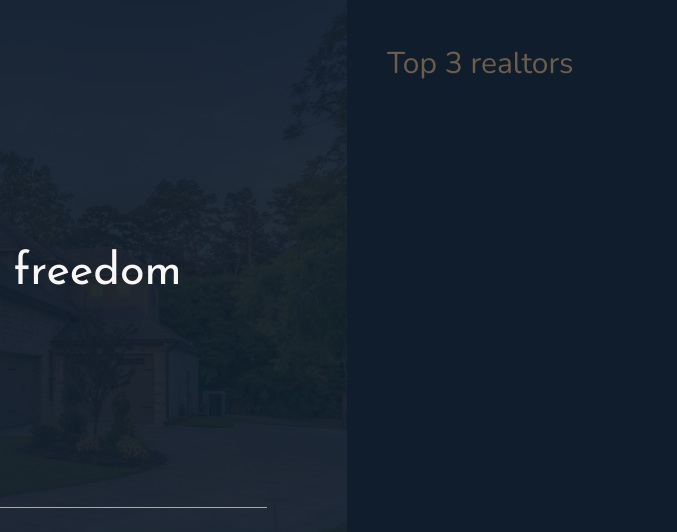
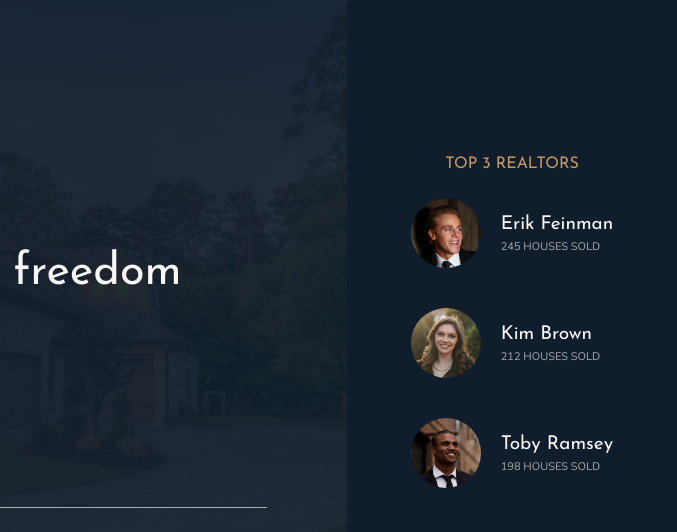
Before and after one commit to anasbajjouk/UPH, a website: page index.html in a window 1280 px wide. Shown: the top 532 px of the page, 603-1280 px from the left. Drawn offline with nearby package versions, Linux system fonts and the light colour scheme.

Commit message:
Finished the realtors part

```diff
--- a/index.html
+++ b/index.html
@@ -33,7 +33,28 @@
       </div>
     </header>
 
-    <div class="realtors">Top 3 realtors</div>
+    <div class="realtors">
+      <h3 class="heading-3">Top 3 Realtors</h3>
+      <div class="realtors__list">
+        <img src="img/realtor-1.jpeg" alt="Realtor 1" class="realtors__img" />
+        <div class="realtors__details">
+          <h4 class="heading-4 heading-4--light">Erik Feinman</h4>
+          <p class="realtors__sold">245 houses sold</p>
+        </div>
+
+        <img src="img/realtor-2.jpeg" alt="Realtor 2" class="realtors__img" />
+        <div class="realtors__details">
+          <h4 class="heading-4 heading-4--light">Kim Brown</h4>
+          <p class="realtors__sold">212 houses sold</p>
+        </div>
+
+        <img src="img/realtor-3.jpeg" alt="Realtor 3" class="realtors__img" />
+        <div class="realtors__details">
+          <h4 class="heading-4 heading-4--light">Toby Ramsey</h4>
+          <p class="realtors__sold">198 houses sold</p>
+        </div>
+      </div>
+    </div>
 
     <div class="features">
       <div class="feature">
--- a/sass/_realtors.scss
+++ b/sass/_realtors.scss
@@ -1,4 +1,31 @@
 .realtors {
     background-color: $color-secondary;
     grid-column: col-start 7 / full-end;
+    padding: 3rem;
+    display: grid;
+    align-content: center;
+    justify-content: center;
+    grid-row-gap: 2rem;
+    justify-items: center;
+
+    &__list {
+        display: grid;
+        grid-template-columns: min-content max-content;
+        grid-column-gap: 2rem;
+        grid-row-gap: 5vh;
+        align-items: center;
+    }
+
+    &__img {
+        width: 7rem;
+        border-radius: 50%;
+        display: block;
+    }
+
+    &__sold {
+        text-transform: uppercase;
+        color: $color-grey-light-2;
+        margin-top: -3px;
+        font-size: 1.1rem;
+    }
 }
```
Also changed, not shown: css/style.comp.css, css/style.css, css/style.prefix.css.
